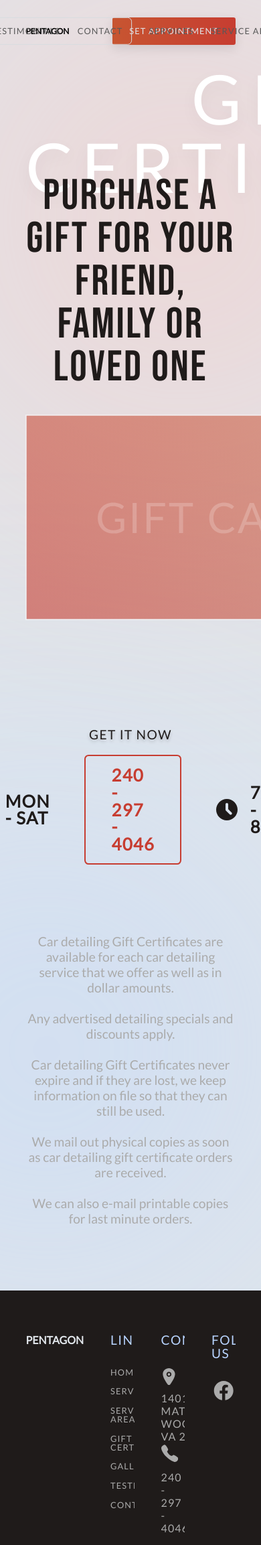
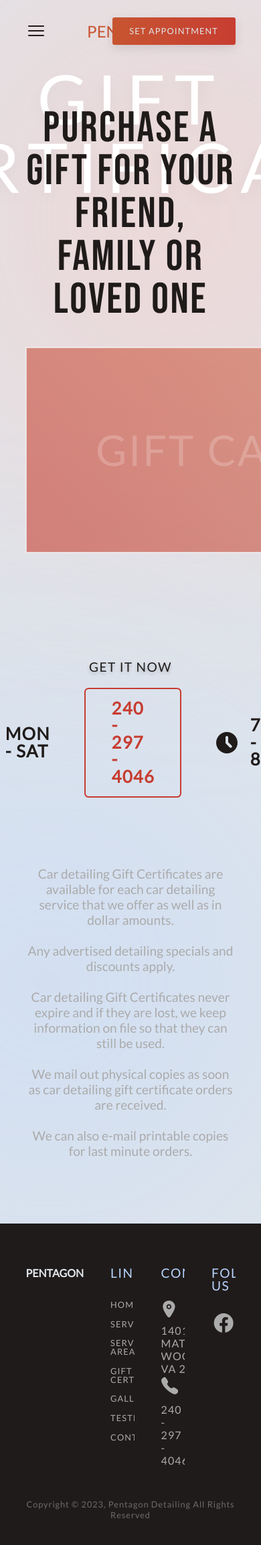
Before and after one commit to Sohail0707/pentagon_detailing, a PHP site: page /gift_certificate.html in a window 390 px wide. Shown: the top 2307 px of the page at 67% size. After the commit the page ends 2267 px from the top, so only its background shows below. Run offline with PHP 8.4, Linux system fonts and the light colour scheme.

Commit message:
implemented mobile navigation

```diff
--- a/css/general.css
+++ b/css/general.css
@@ -27,12 +27,12 @@ body {
   font-family: "Lato", sans-serif;
   display: flex;
   flex-direction: column;
-  align-items: center;
 }
 
 main {
+  align-items: center;
+  position: relative;
   width: 100%;
-  position: relative;
   overflow-x: hidden;
 }
 
@@ -50,12 +50,11 @@ section {
   position: fixed;
   top: 0;
   left: 0;
-  z-index: 5;
-  background: rgba(225, 255, 255, 0.8);
+  background: rgba(225, 255, 255, 0.9);
   backdrop-filter: blur(1rem);
   box-shadow: 0 1.5rem 3rem rgba(0, 0, 0, 0.1);
 }
-.main_nav.sticky div {
+.main_nav.sticky .nav_container {
   padding: 2.4rem 0;
 }
 
@@ -74,7 +73,7 @@ section {
   cursor: pointer;
   background-color: var(--lite_red);
   color: var(--primary_dark);
-  z-index: 7;
+  z-index: 4;
   text-orientation: upright;
 }
 
@@ -93,16 +92,31 @@ section {
   position: absolute;
   top: 0;
   width: 100%;
-  padding: 0 8rem;
-  z-index: 1;
-}
-
-.main_nav div {
-  padding: 3.2rem 0;
+  padding: 3.2rem 8rem;
   display: flex;
   align-items: center;
   justify-content: space-between;
+  z-index: 5;
 }
+
+/* ==================mobile navigation================== */
+.mobile_nav_btn {
+  display: none;
+  cursor: pointer;
+  position: relative;
+  z-index: 3;
+}
+
+.main_nav i {
+  width: 4rem;
+  height: 4rem;
+  color: var(--primary_dark);
+}
+
+i[name="close"] {
+  display: none;
+}
+/* ---------------------------------- */
 
 .nav_list {
   position: absolute;
@@ -111,9 +125,11 @@ section {
   transform: translate(-50%, -50%);
   display: flex;
   align-items: center;
+  justify-content: center;
   width: max-content;
   list-style: none;
   gap: 3.2rem;
+  z-index: 2;
 }
 
 .nav_link:is(:link, :visited) {
@@ -127,6 +143,15 @@ section {
   color: var(--gray_1);
 }
 
+.logo {
+  display: inline-block;
+  font-size: 3rem;
+  font-weight: 300;
+  color: var(--primary_orange);
+  position: relative;
+  z-index: 1;
+}
+
 .nav_home_container {
   display: flex;
   width: max-content;
@@ -137,7 +162,7 @@ section {
   gap: 3.2rem;
 }
 
-.btn_contact {
+.btn_set_appointment {
   display: inline-block;
   text-decoration: none;
   text-transform: uppercase;
@@ -150,6 +175,12 @@ section {
   box-shadow: 0 0.7rem 2rem rgba(0, 0, 0, 0.1);
   color: var(--primary_light);
   height: fit-content;
+  position: relative;
+  z-index: 3;
+}
+
+.mobile.btn_set_appointment {
+  display: none;
 }
 
 /* ////////////////////////////////////////////////// */
--- a/css/general_query.css
+++ b/css/general_query.css
@@ -16,10 +16,72 @@
   }
 }
 
+@media (max-width: 85em) {
+  .nav_list {
+    position: static;
+    transform: translate(0, 0);
+  }
+}
+
 @media (max-width: 75em) {
   .main_nav {
-    padding: 0 4.8rem;
+    padding: 3.2rem 4.8rem;
   }
+
+  /* =================mobile navigation================= */
+  /* =================================================== */
+  .nav_open.main_nav {
+    position: fixed;
+  }
+
+  .nav_list {
+    position: absolute;
+    top: 0;
+    left: 0;
+    background: rgba(225, 255, 255);
+    backdrop-filter: blur(1rem);
+    height: max-content;
+    padding: 12.8rem 4.8rem 4.8rem;
+    width: 100%;
+    flex-direction: column;
+    align-items: baseline;
+    transform: translate(0, -100%);
+    transition: all 0.3s ease-in;
+  }
+
+  .nav_open .nav_list {
+    transform: translate(0, 0);
+  }
+
+  .nav_home_container {
+    flex-direction: column;
+    border: none;
+    border-radius: 0;
+    padding: 0;
+    gap: 3.2rem;
+  }
+
+  .logo {
+    position: absolute;
+    top: 50%;
+    left: 50%;
+    transform: translate(-50%, -50%);
+    z-index: 1;
+  }
+
+  .mobile_nav_btn {
+    display: flex;
+  }
+
+  .nav_open i[name="close"] {
+    display: flex;
+    color: var(--primary_red);
+  }
+
+  .nav_open i[name="menu"] {
+    display: none;
+  }
+  /* ================================================= */
 
   .footer {
     padding: 8rem 4.8rem;
--- a/css/gift_certificate.css
+++ b/css/gift_certificate.css
@@ -13,17 +13,22 @@
   display: flex;
   flex-direction: column;
   align-items: center;
+  padding-top: 12rem;
 }
 
 .section_gift_certificate .highlight_txt {
+  position: absolute;
+  top: 0;
+  left: 50%;
+  transform: translateX(-50%);
   display: block;
+
   text-align: center;
   color: #fff;
   text-transform: uppercase;
   font-size: 12.8rem;
   line-height: 1;
   letter-spacing: 1.666rem;
-  margin: 0 auto;
   text-shadow: 0 1rem 3rem rgba(0, 0, 0, 0.05);
   z-index: 1;
 }
@@ -41,7 +46,7 @@
   position: relative;
   z-index: 2;
   max-width: 100rem;
-  margin-top: -5rem;
+  margin-top: -4rem;
 }
 
 .shape_13 {
--- a/css/home_query.css
+++ b/css/home_query.css
@@ -14,6 +14,10 @@
 @media (max-width: 75em) {
   .header_container {
     width: calc(100% - 9.6rem);
+  }
+
+  header .highlight_txt {
+    font-size: 19.6rem;
   }
   /* setting the general padding left right */
 
--- a/gift_certificate.html
+++ b/gift_certificate.html
@@ -12,17 +12,22 @@
   <body>
     <main>
       <nav class="main_nav" id="main_nav">
-        <div>
+        <!-- mobile navigation -->
+        <div class="mobile_nav_btn">
+          <i class="i" name="menu"></i>
+          <i class="i" name="close"></i>
+        </div>
+        <!-- ----------------- -->
+
         <h1 class="logo">PENTAGON</h1>
+
         <ul class="nav_list">
           <li class="nav_home_container">
-              <a href="index.html" class="nav_link">home</a>
+            <a href="/" class="nav_link">home</a>
 
-              <a href="index.html?id=gallery" class="nav_link">gallery</a>
-              <a href="index.html?id=testimonial" class="nav_link"
-                >testimonials</a
-              >
-              <a href="index.html?id=contact" class="nav_link">contact</a>
+            <a href="/?id=gallery" class="nav_link">gallery</a>
+            <a href="/?id=testimonial" class="nav_link">testimonials</a>
+            <a href="/?id=contact" class="nav_link">contact</a>
           </li>
 
           <li><a href="service.html" class="nav_link">services</a></li>
@@ -35,8 +40,10 @@
             >
           </li>
         </ul>
-          <a href="set_appointment.html" class="btn_contact">set appointment</a>
-        </div>
+
+        <a href="set_appointment.html" class="btn_set_appointment"
+          >set appointment</a
+        >
       </nav>
 
       <section class="section_gift_certificate">
--- a/scripts/general_script.js
+++ b/scripts/general_script.js
@@ -33,16 +33,13 @@ allLinks.forEach((link) => {
 
 // Function to scroll the window to the top
 const scrollBtn = document.querySelector(".scroll_top");
-
+// this function has been called from html code
 function scrollToTop() {
-  // Scroll the window to the top
   window.scrollTo({
     top: 0,
     behavior: "smooth",
   });
 }
-
-// scrollBtn.addEventListener("click", scrollToTop());
 
 // Sticky nav bar===========================================
 
@@ -61,3 +58,11 @@ function addStickyClass() {
 }
 
 window.addEventListener("scroll", addStickyClass);
+
+// mobile navigation=========================
+const mobileBtn = document.querySelector(".mobile_nav_btn");
+const mainNav = document.querySelector(".main_nav");
+
+mobileBtn.addEventListener("click", () => {
+  mainNav.classList.toggle("nav_open");
+});
--- a/scripts/icon_pack.js
+++ b/scripts/icon_pack.js
@@ -164,6 +164,30 @@ const iconpack = {
     d="M16 32C20.2435 32 24.3131 30.3143 27.3137 27.3137C30.3143 24.3131 32 20.2435 32 16C32 11.7565 30.3143 7.68687 27.3137 4.68629C24.3131 1.68571 20.2435 0 16 0C11.7565 0 7.68687 1.68571 4.68629 4.68629C1.68571 7.68687 0 11.7565 0 16C0 20.2435 1.68571 24.3131 4.68629 27.3137C7.68687 30.3143 11.7565 32 16 32ZM18 8C18 7.46957 17.7893 6.96086 17.4142 6.58579C17.0391 6.21071 16.5304 6 16 6C15.4696 6 14.9609 6.21071 14.5858 6.58579C14.2107 6.96086 14 7.46957 14 8V16C14.0001 16.5304 14.2109 17.039 14.586 17.414L20.242 23.072C20.4278 23.2578 20.6484 23.4052 20.8912 23.5058C21.134 23.6064 21.3942 23.6581 21.657 23.6581C21.9198 23.6581 22.18 23.6064 22.4228 23.5058C22.6656 23.4052 22.8862 23.2578 23.072 23.072C23.2578 22.8862 23.4052 22.6656 23.5058 22.4228C23.6064 22.18 23.6581 21.9198 23.6581 21.657C23.6581 21.3942 23.6064 21.134 23.5058 20.8912C23.4052 20.6484 23.2578 20.4278 23.072 20.242L18 15.172V8Z"
     fill="currentColor" />
 </svg>`,
+  menu: `<svg
+  xmlns="http://www.w3.org/2000/svg"
+  fill="none"
+  viewBox="0 0 24 24"
+  stroke-width="1.5"
+  stroke="currentColor"
+  class="icon">
+  <path
+    stroke-linecap="round"
+    stroke-linejoin="round"
+    d="M3.75 6.75h16.5M3.75 12h16.5m-16.5 5.25h16.5" />
+</svg>`,
+  close: `<svg
+  xmlns="http://www.w3.org/2000/svg"
+  fill="none"
+  viewBox="0 0 24 24"
+  stroke-width="1.5"
+  stroke="currentColor"
+  class="icon">
+  <path
+    stroke-linecap="round"
+    stroke-linejoin="round"
+    d="M6 18L18 6M6 6l12 12" />
+</svg>`,
 };
 
 const icons = document.querySelectorAll("i");
```
Also changed, not shown: css/index.css (+9 -1 lines), index.html (+10 -3 lines), service.html (+16 -9 lines), service_area.html (+16 -9 lines), set_appointment.html (+16 -9 lines). Lines whose indentation alone changed are shown as unchanged.
